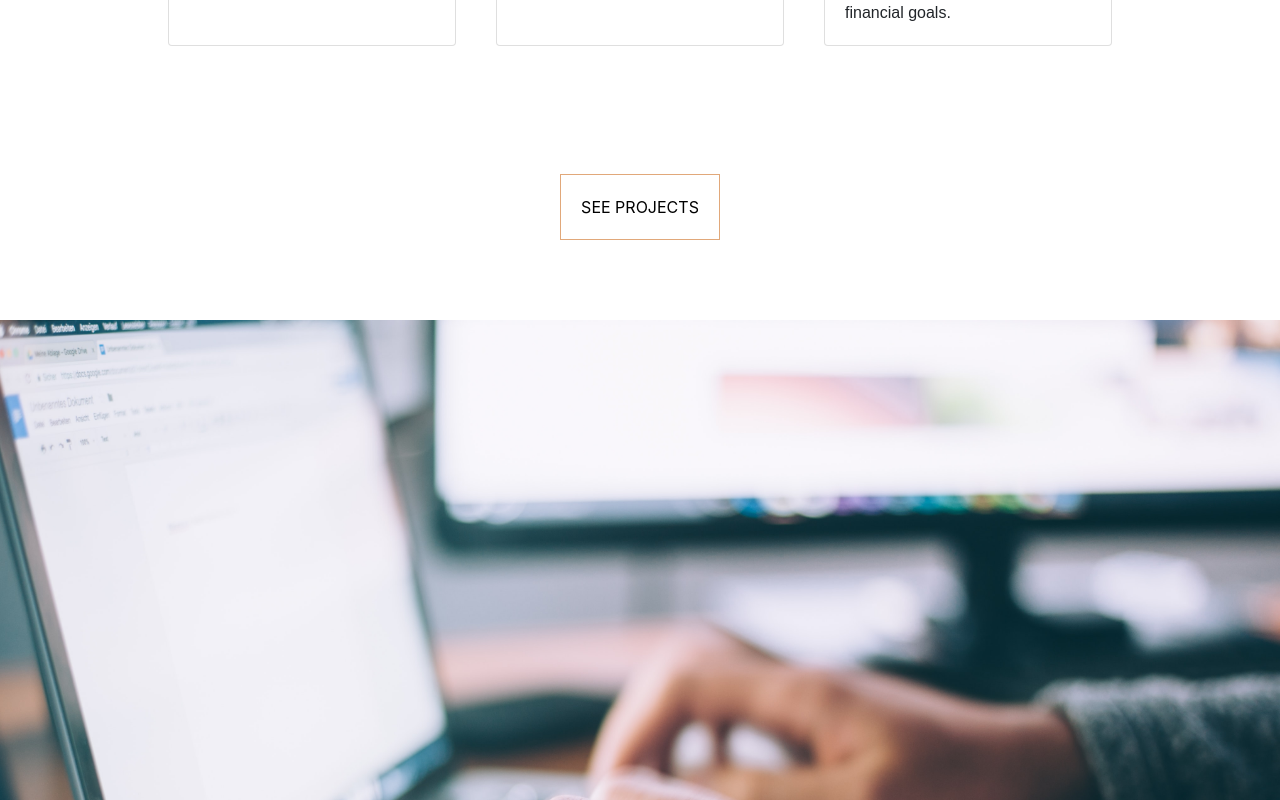
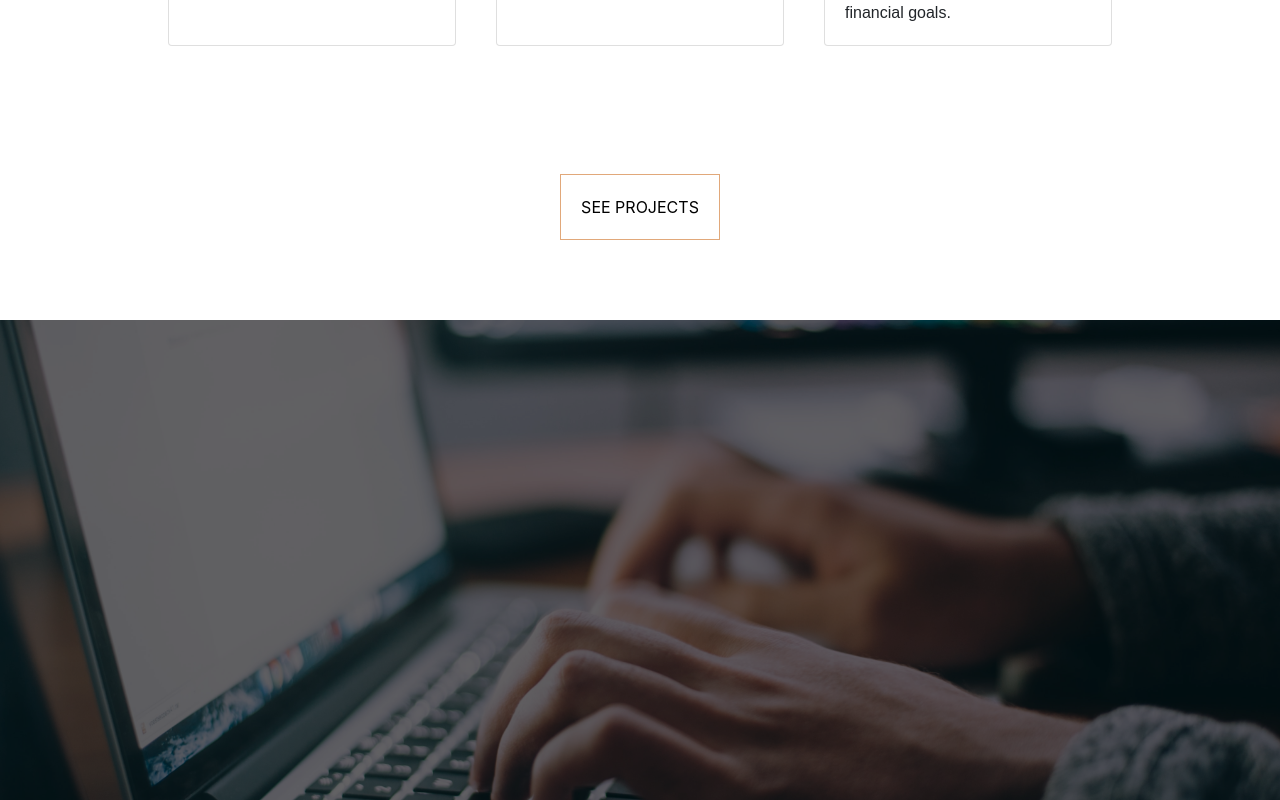
Before and after one commit to davidhk21/my-portfolio, a Next.js app: page / in a window 1280 px wide. Shown: the part 2860-3660 px from the top of the page. Built offline with nearby package versions, Linux system fonts and the light colour scheme.

Commit message:
added overlay to contact image background

```diff
--- a/components/home_page_components/contact.js
+++ b/components/home_page_components/contact.js
@@ -5,11 +5,13 @@ import styles from '../../styles/Home.module.css';
 export default function Contact() {
   return (
     <div className={styles.contactContainer}>
-      <Image
-        src="/computer_background.JPG"
-        alt="Picture of someone working on a computer"
-        className={styles.contactBackgroundImage}
-      />
+      <div className={styles.contactImageContainer}>
+        <Image
+          src="/computer_background.JPG"
+          alt="Picture of someone working on a computer"
+          className={styles.contactBackgroundImage}
+        />
+      </div>
       Hello Contact!
     </div>
   );
--- a/styles/Home.module.css
+++ b/styles/Home.module.css
@@ -191,17 +191,28 @@
 
 .contactContainer {
   height: 60vh;
-  width: 100%;
   max-height: 600px;
   /* display: flex;
   flex-direction: column;
   justify-content: center;
   align-items: center;
   position: relative; */
+  background: black;
+}
+
+.contactImageContainer {
+  width: 100%;
+  height: 100%;
+  overflow: hidden;
+  position: relative;
+  opacity: 0.4;
 }
 
 .contactBackgroundImage {
   width: 100%;
   height: auto;
-  overflow: hidden;
+  position: absolute;
+  top: 0;
+  bottom: 0;
+  margin: auto;
 }
```
